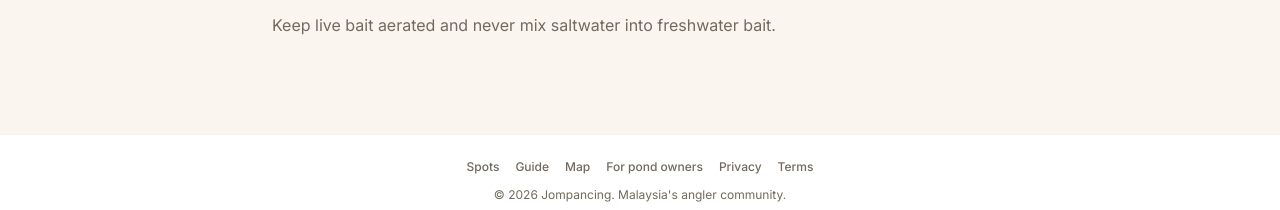
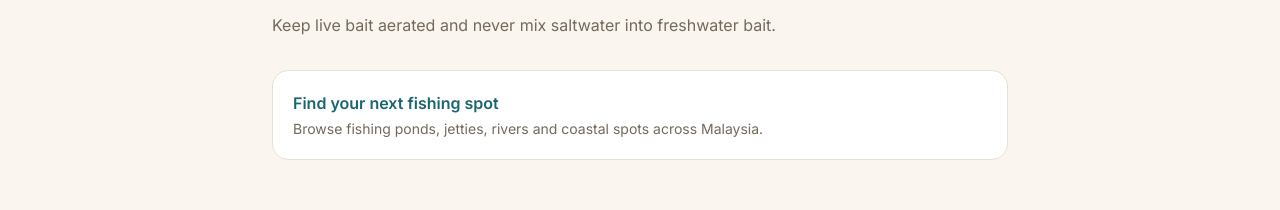
Before and after one commit to yflee95/jompancing, a Next.js app: page /en/guide/best-bait-freshwater-malaysia in a window 1280 px wide. Shown: the part 952-1162 px from the top of the page. Built offline with nearby package versions, Linux system fonts and the light colour scheme; no server answers; the database is empty; a web font is replaced by a local one.

Commit message:
Add fishing spot next step to guide articles

```diff
--- a/messages/en.json
+++ b/messages/en.json
@@ -551,6 +551,8 @@
     "seoArticleDescriptionRich": "{title} ({category}). {excerpt} — Jompancing angler guide.",
     "readMore": "Read more",
     "backToGuide": "Back to guide",
+    "findSpotsCta": "Find your next fishing spot",
+    "findSpotsCtaHint": "Browse fishing ponds, jetties, rivers and coastal spots across Malaysia.",
     "notFound": "Article not found",
     "categories": {
       "tips": "Tips & Techniques",
--- a/messages/ms.json
+++ b/messages/ms.json
@@ -551,6 +551,8 @@
     "seoArticleDescriptionRich": "{title} ({category}). {excerpt} — Jompancing panduan pemancing.",
     "readMore": "Baca lagi",
     "backToGuide": "Kembali ke panduan",
+    "findSpotsCta": "Cari tempat memancing seterusnya",
+    "findSpotsCtaHint": "Layari kolam, jeti, sungai dan tempat memancing di seluruh Malaysia.",
     "notFound": "Artikel tidak dijumpai",
     "categories": {
       "tips": "Tips & Teknik",
--- a/messages/zh.json
+++ b/messages/zh.json
@@ -551,6 +551,8 @@
     "seoArticleDescriptionRich": "{title}（{category}）。{excerpt} — Jompancing 钓友指南。",
     "readMore": "阅读更多",
     "backToGuide": "返回指南",
+    "findSpotsCta": "寻找下一个钓点",
+    "findSpotsCtaHint": "浏览马来西亚各地的钓鱼场、码头、河流与海钓地点。",
     "notFound": "找不到文章",
     "categories": {
       "tips": "技巧",
--- a/src/components/guide/guide-article-content.tsx
+++ b/src/components/guide/guide-article-content.tsx
@@ -77,6 +77,18 @@ export async function GuideArticleContent({
             </p>
           ))}
         </div>
+
+        <Link
+          href="/spots"
+          className="mt-8 block rounded-2xl border border-[var(--sand-dark)] bg-[var(--surface)] p-5 transition-colors hover:border-[var(--ocean)] focus-visible:outline-none focus-visible:ring-2 focus-visible:ring-[var(--ocean)]"
+        >
+          <span className="font-semibold text-[var(--ocean)]">
+            {t("findSpotsCta")}
+          </span>
+          <span className="mt-1 block text-sm text-[var(--ink-muted)]">
+            {t("findSpotsCtaHint")}
+          </span>
+        </Link>
       </div>
     </article>
   );
```
Also changed, not shown: 1 other file (tests, documents, lock files or other folders).
